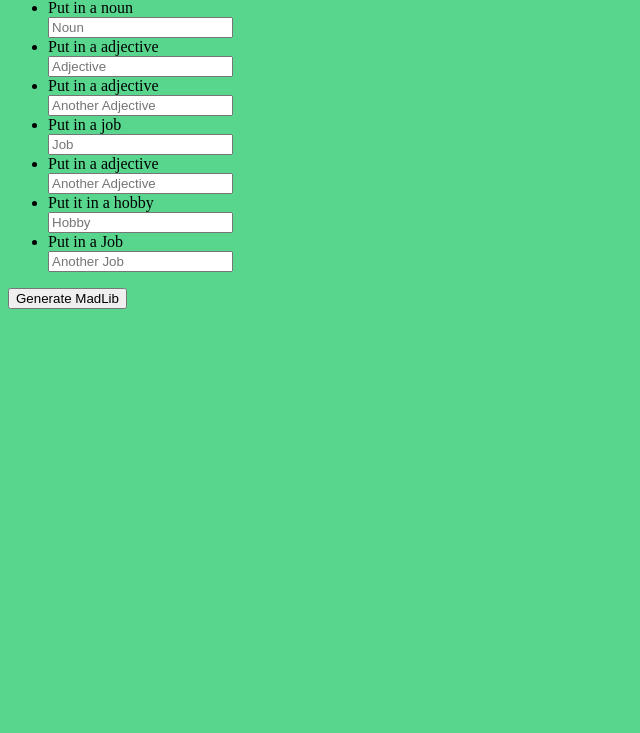
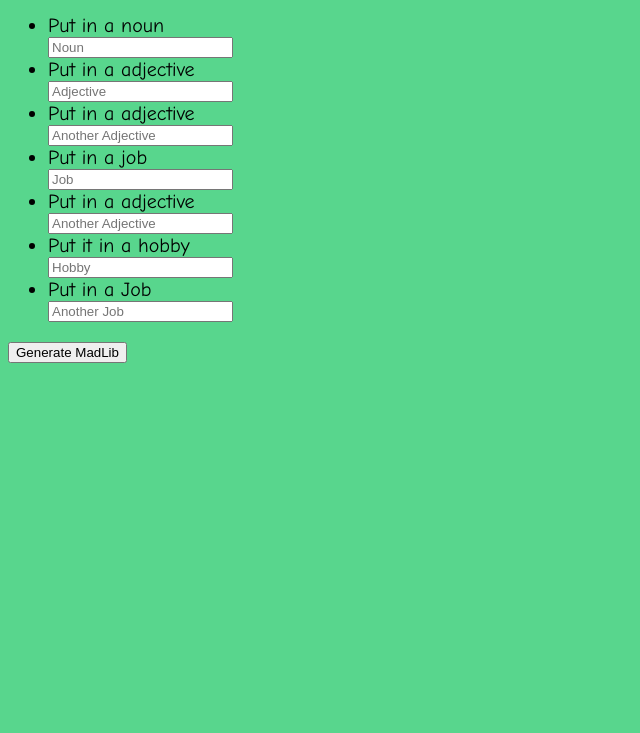
Before and after one commit to kendilangley/Madlib, a plain HTML site: page index.html in a window 1280 px wide. Shown: the part 67-800 px from the top of the page, without its empty margins (0-640 px from the left). Drawn offline with nearby package versions, Linux system fonts and the light colour scheme.

Commit message:
Update style.css

```diff
--- a/style.css
+++ b/style.css
@@ -1,3 +1,5 @@
 body{
 	background-color:#58D68D;
+	font-family:Comic Sans MS;
+	font-size:20px;
 }
```
